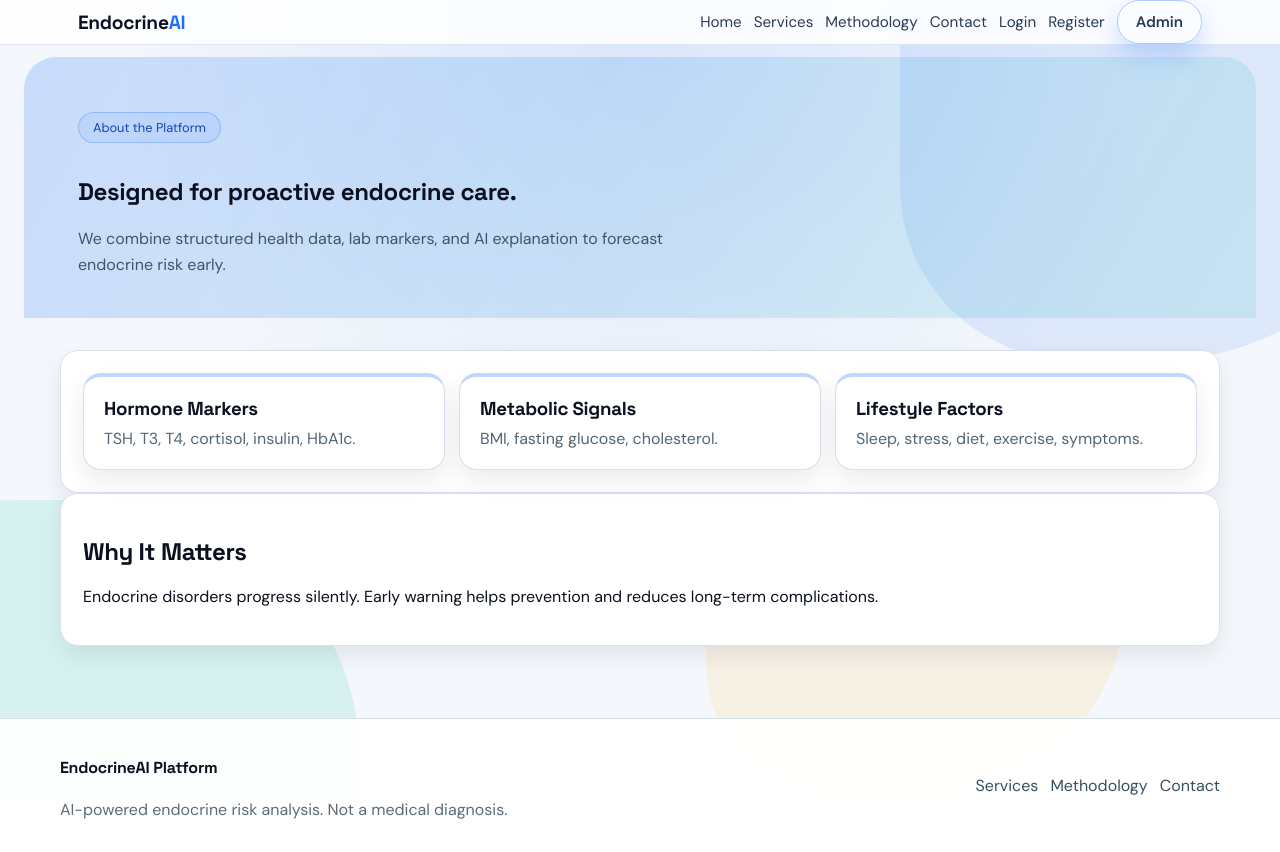
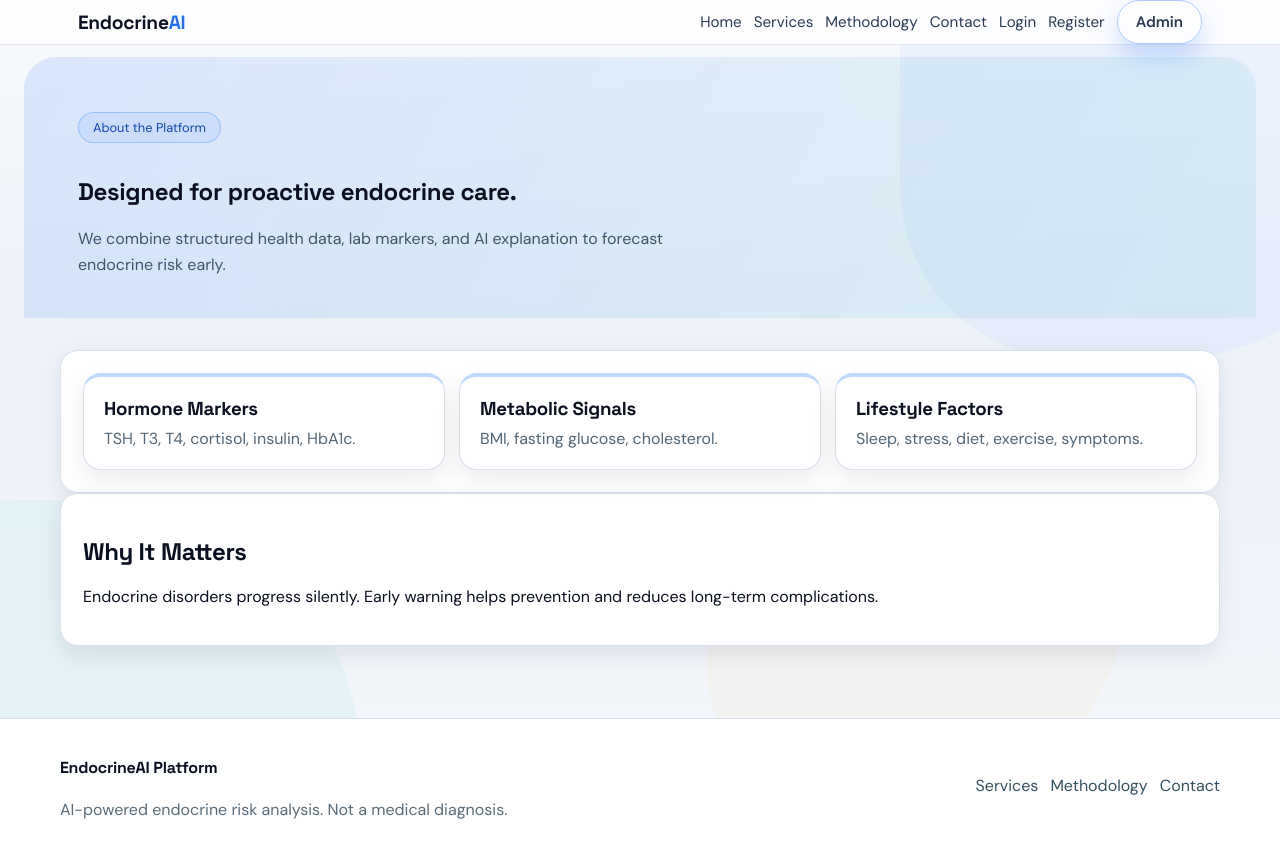
Before and after one commit to endocrineai-hub/endocrine-ai, a Flask app: page /about in a window 1280 px wide. Run offline with Flask 3, Linux system fonts and the light colour scheme.

Commit message:
Soften background mesh and hero gradient

```diff
--- a/backend/static/css/styles.css
+++ b/backend/static/css/styles.css
@@ -20,7 +20,7 @@ body {
   margin: 0;
   font-family: "DM Sans", system-ui, sans-serif;
   color: var(--ink);
-  background: radial-gradient(circle at top, rgba(31, 111, 255, 0.12), transparent 50%), var(--bg);
+  background: linear-gradient(180deg, #f7f9fc 0%, #edf2f9 40%, #f4f7fb 100%);
 }
 
 h1, h2, h3, h4, .logo {
@@ -45,7 +45,7 @@ h1, h2, h3, h4, .logo {
 .bg-mesh .mesh {
   position: absolute;
   border-radius: 40% 60% 60% 40%;
-  opacity: 0.18;
+  opacity: 0.08;
 }
 .bg-mesh .mesh-a { background: #7aa8ff; width: 520px; height: 520px; top: -160px; right: -140px; }
 .bg-mesh .mesh-b { background: #53d6c3; width: 520px; height: 520px; bottom: -220px; left: -160px; }
@@ -101,7 +101,7 @@ h1, h2, h3, h4, .logo {
   position: absolute;
   inset: 12px 24px auto;
   height: 320px;
-  background: linear-gradient(120deg, rgba(31, 111, 255, 0.2), rgba(17, 191, 174, 0.12));
+  background: linear-gradient(120deg, rgba(31, 111, 255, 0.12), rgba(17, 191, 174, 0.08));
   border-radius: 32px;
   z-index: -1;
 }
```
